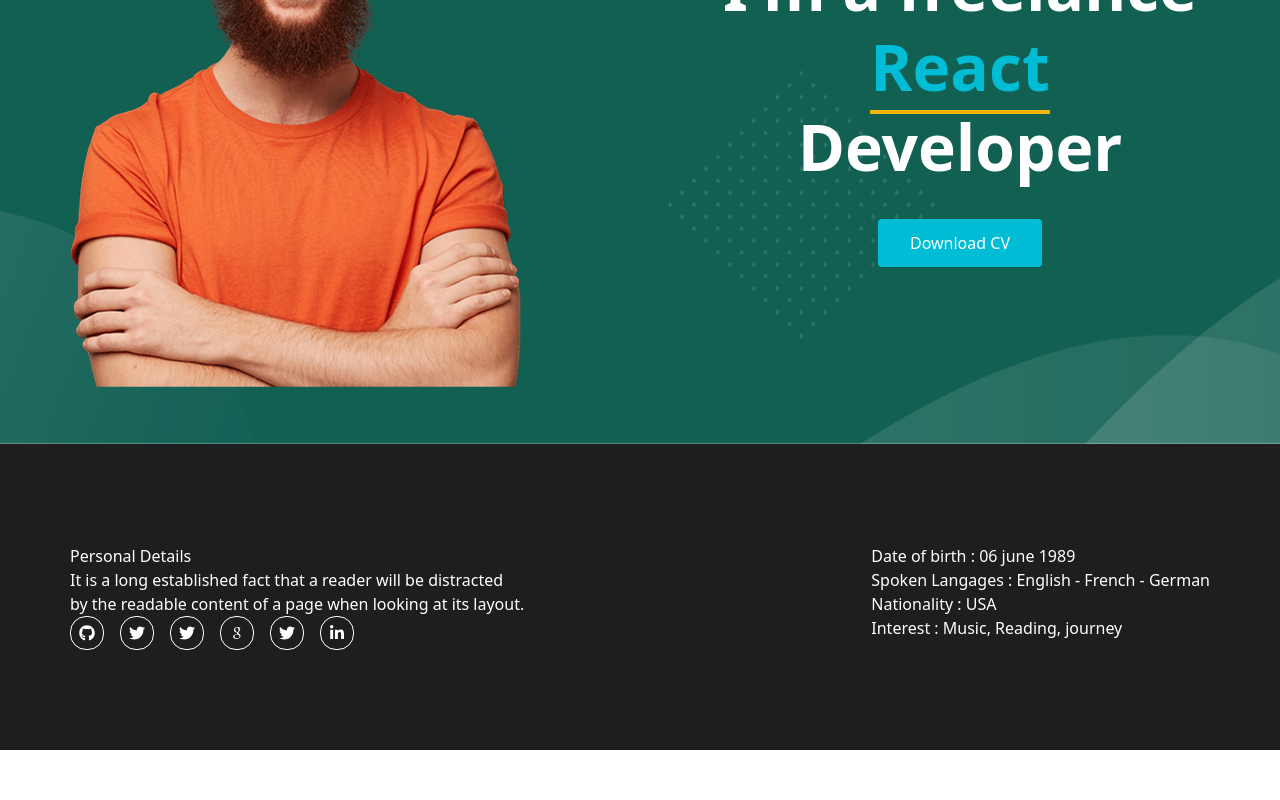
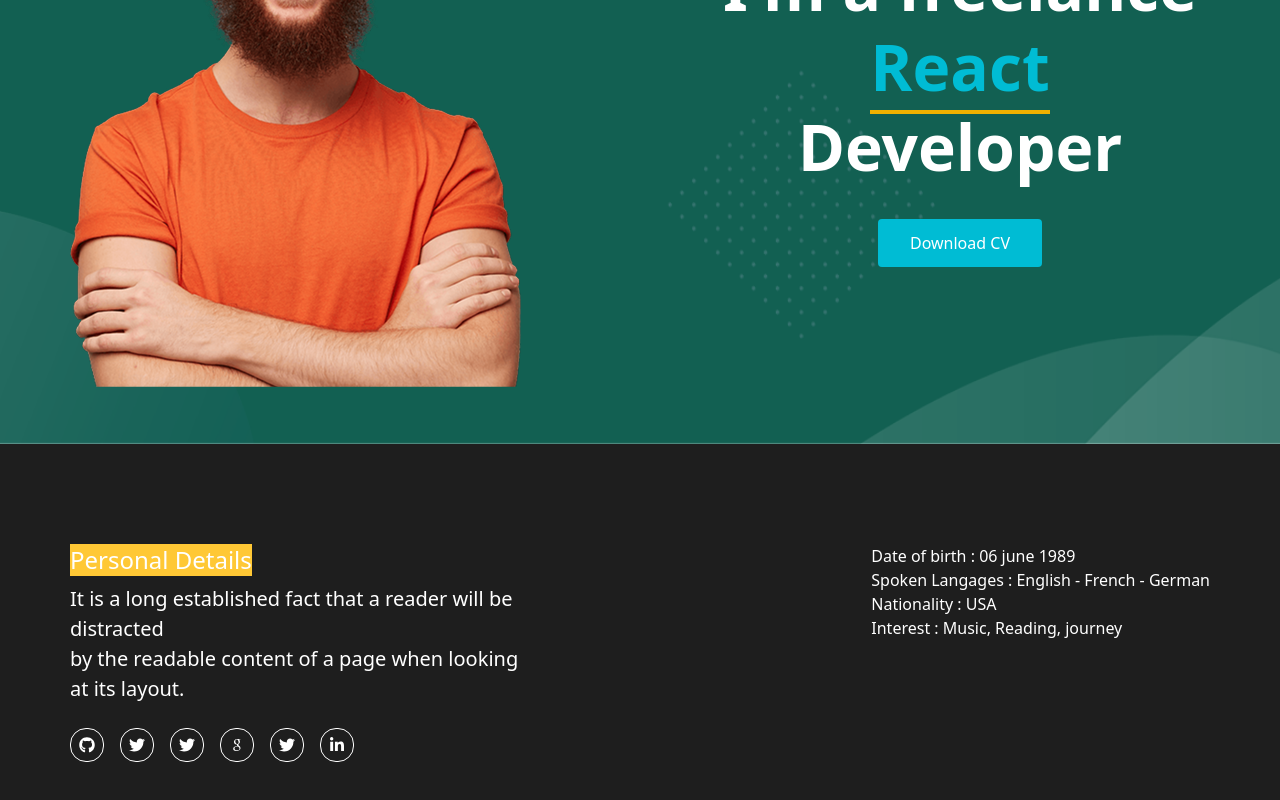
Before and after one commit to mesbaulrafi/myPortfolio, a React (Vite) app: page / in a window 1280 px wide. Shown: the part 356-1156 px from the top of the page. Before the commit the page ends 1106 px from the top, so only its background shows below. Built offline with nearby package versions, Linux system fonts and the light colour scheme.

Commit message:
edit about part

```diff
--- a/src/components/layouts/About.jsx
+++ b/src/components/layouts/About.jsx
@@ -14,12 +14,12 @@ const About = () => {
       <Container>
         <div className="flex justify-between">
         {/* About Text part */}
-        <div className="">
-          <h4 className="">Personal Details</h4>
-          <p className="">
+        <div className="w-[450px]">
+          <h4 className="bg-[#FFC835] text-2xl inline-block">Personal Details</h4>
+          <p className="pt-2 text-[20px]">
             It is a long established fact that a reader will be distracted
           </p>
-          <p className="">
+          <p className="pb-6 text-[20px]">
             by the readable content of a page when looking at its layout.
           </p>
           {/* Icon Part */}
```
